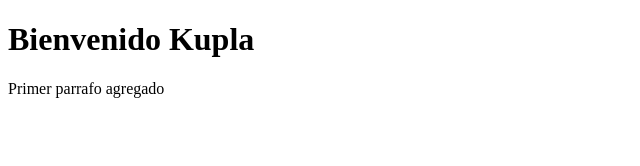
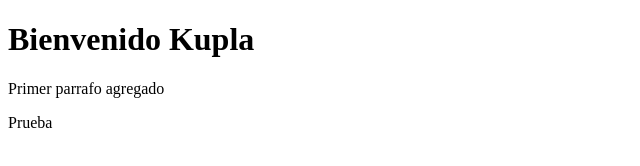
Before and after one commit to Dulce147187/Kupla, a plain HTML site: page index.html in a window 1280 px wide. Shown: the full height of the page, 0-640 px from the left. Drawn offline with Linux system fonts and the light colour scheme.

Commit message:
Segunda prueba

```diff
--- a/index.html
+++ b/index.html
@@ -9,5 +9,6 @@
 <body>
     <h1>Bienvenido Kupla</h1>
     <p>Primer parrafo agregado</p>
+    <p>Prueba</p>
 </body>
 </html>
```
